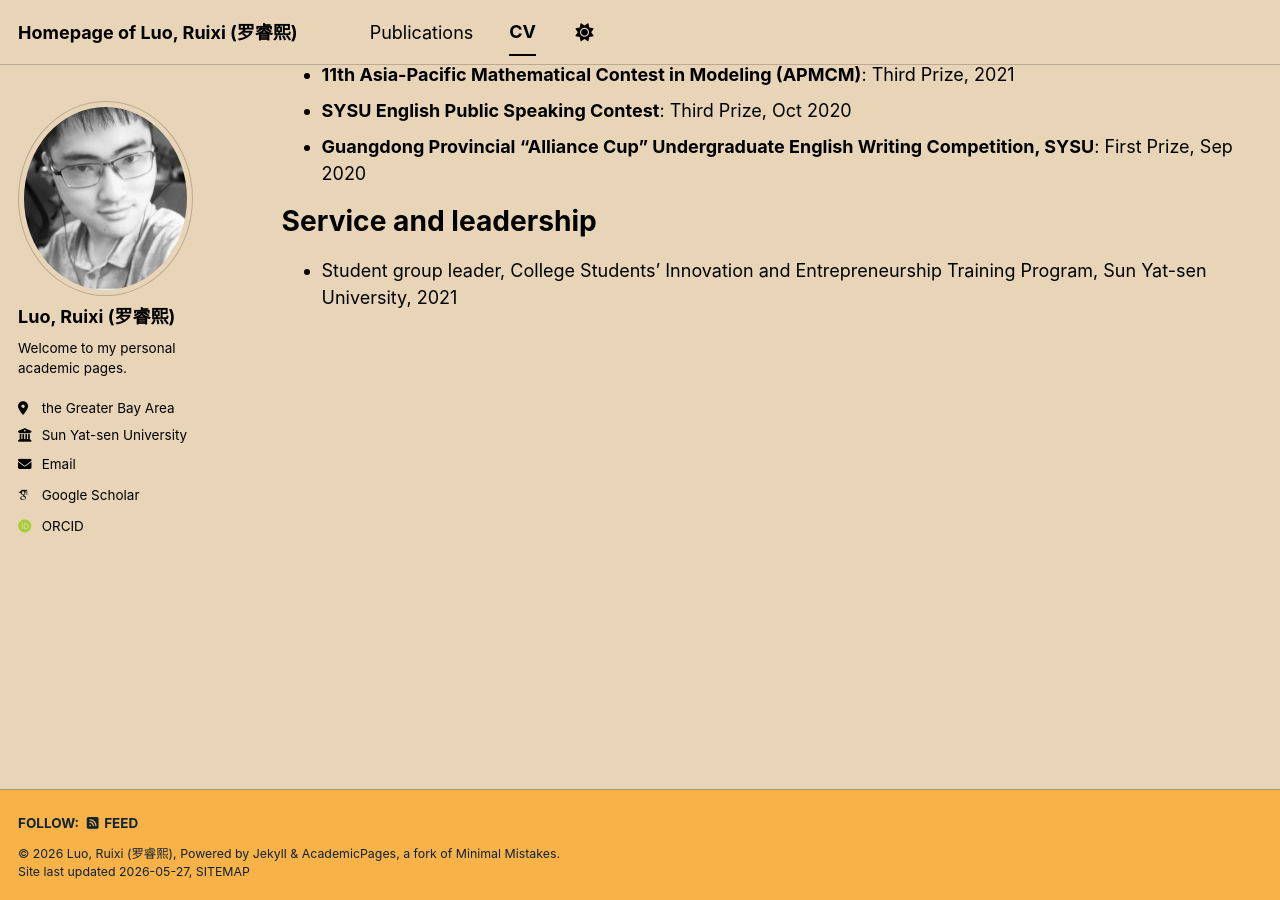
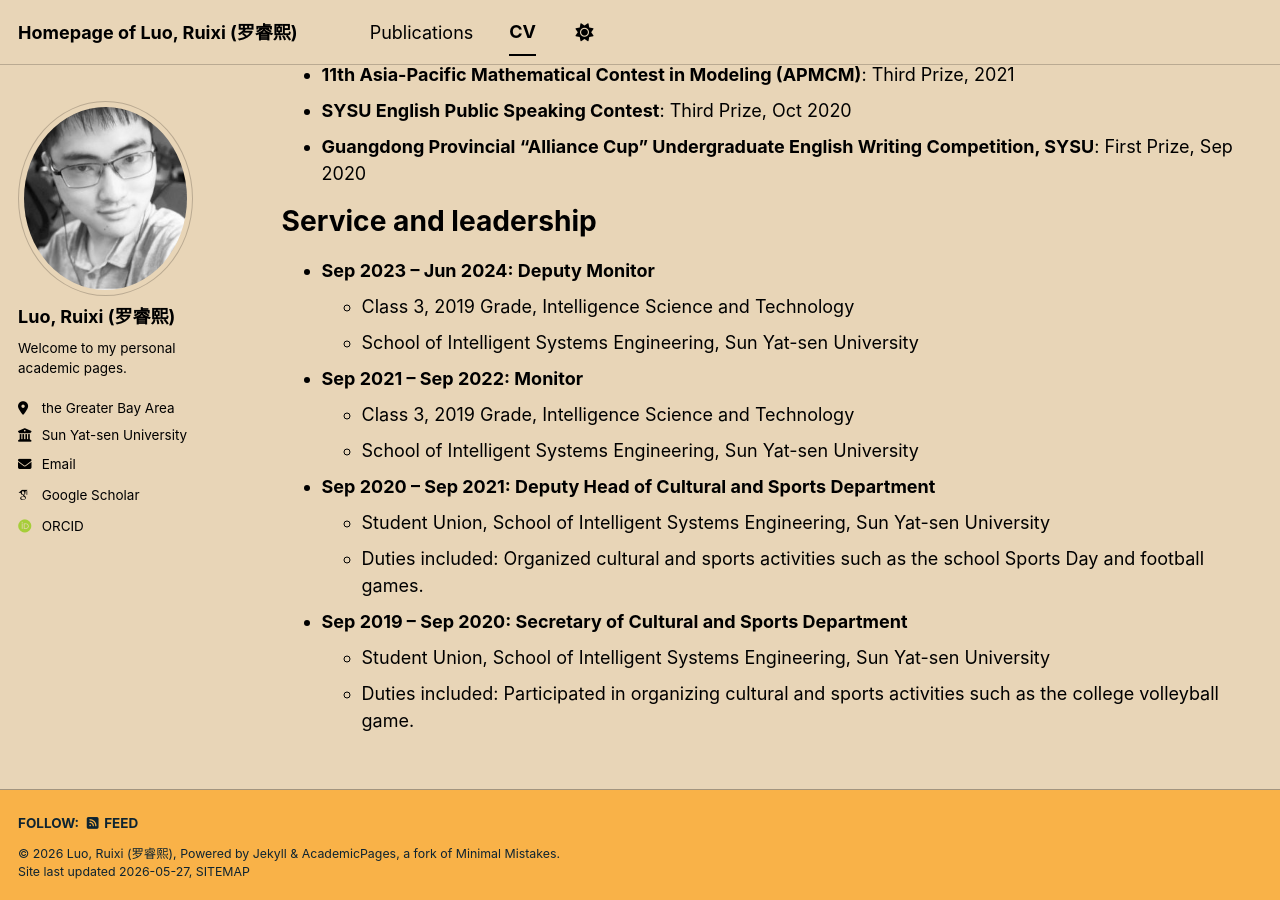
Before and after one commit to Ruixi-Luo/Ruixi-Luo.github.io, a Jekyll site: the page built from _pages/cv.md, in a window 1280 px wide and 900 px high, scrolled down 969 px. Built offline with Jekyll 4.4.1, drawn with Linux system fonts in a browser that asks for light colours; some web fonts are replaced; a script bundle is joined from its source files by our own code; library files that are not in the unit come from our copies.

Commit message:
Update cv.md

```diff
--- a/_pages/cv.md
+++ b/_pages/cv.md
@@ -33,4 +33,18 @@ Honors & Awards
 
 Service and leadership
 ======
-* Student group leader, College Students' Innovation and Entrepreneurship Training Program, Sun Yat-sen University, 2021
+* **Sep 2023 -- Jun 2024: Deputy Monitor**
+  * Class 3, 2019 Grade, Intelligence Science and Technology
+  * School of Intelligent Systems Engineering, Sun Yat-sen University
+
+* **Sep 2021 -- Sep 2022: Monitor**
+  * Class 3, 2019 Grade, Intelligence Science and Technology
+  * School of Intelligent Systems Engineering, Sun Yat-sen University
+
+* **Sep 2020 -- Sep 2021: Deputy Head of Cultural and Sports Department**
+  * Student Union, School of Intelligent Systems Engineering, Sun Yat-sen University
+  * Duties included: Organized cultural and sports activities such as the school Sports Day and football games.
+
+* **Sep 2019 -- Sep 2020: Secretary of Cultural and Sports Department**
+  * Student Union, School of Intelligent Systems Engineering, Sun Yat-sen University
+  * Duties included: Participated in organizing cultural and sports activities such as the college volleyball game.
```
